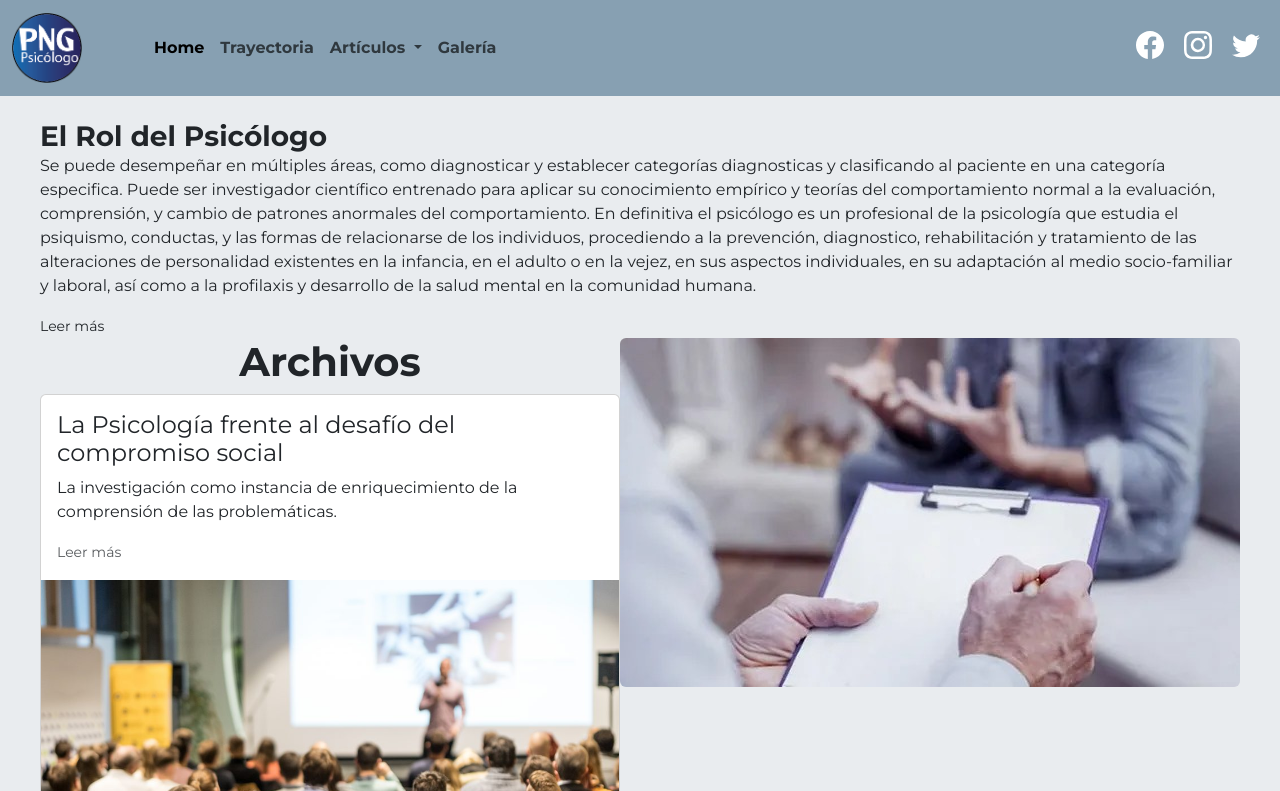
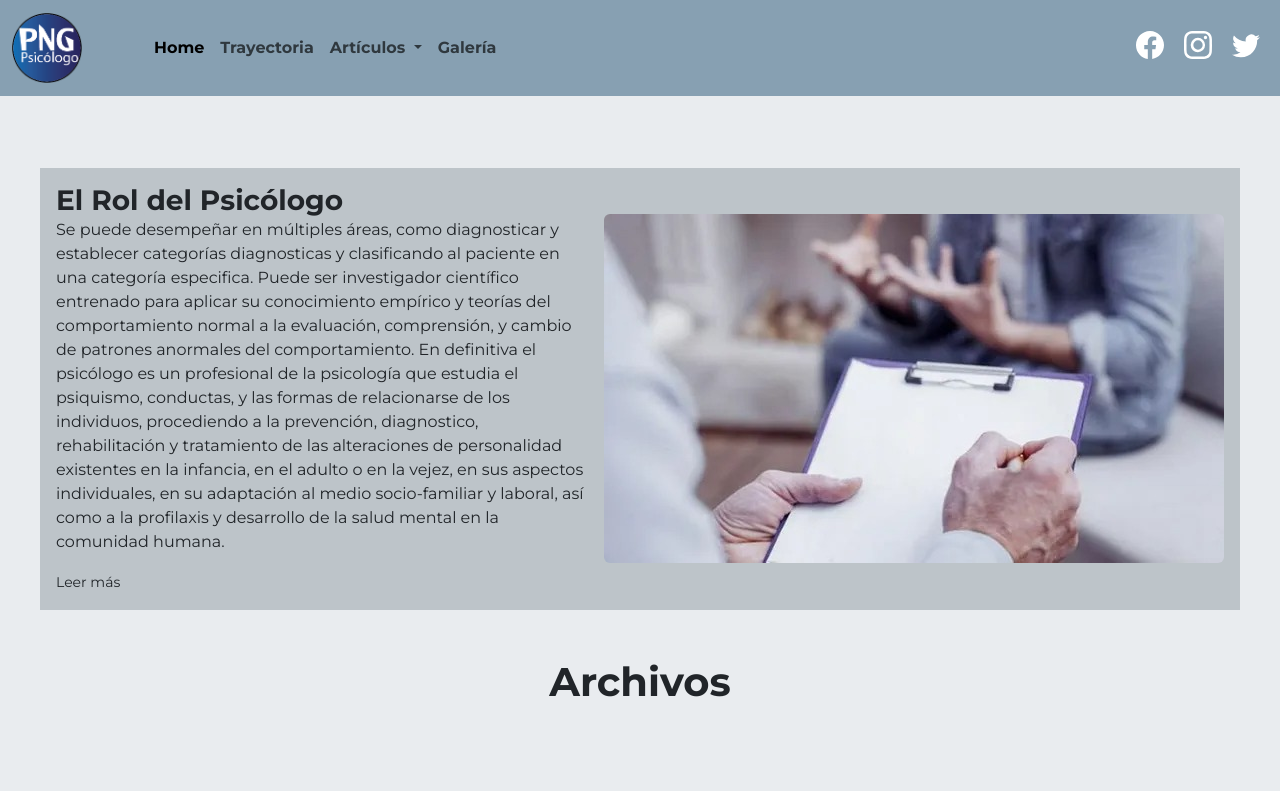
Before and after one commit to 5to2do/PreEntrega2RodriguezToledo, a website: page pages/articulos.html in a window 1280 px wide. Shown: the top 791 px of the page. Drawn offline with nearby package versions, Linux system fonts and the light colour scheme.

Commit message:
modificaciones  en los estilos

```diff
--- /dev/null
+++ b/scss/components/_articulos.scss
@@ -0,0 +1,49 @@
+// Artículo Destacado
+.articulo-destacado {
+    background-color: #bdc4c9;
+    display: flex;
+    justify-content: space-between;
+    align-items: center;
+    flex-direction: column;
+    margin: 3rem 0;
+    padding: 1rem;
+
+    .destacado {
+      width: 100%;
+      margin-top: 1rem;
+    }
+
+        @media screen and (min-width: 768px) {
+        flex-direction: row;
+
+            .destacado {
+                width: 60%;
+                margin-top: 0;
+                margin-left: 1rem;
+            }
+        }
+    }
+
+  .articulos-archivos {
+    display: flex;
+    justify-content: space-between;
+    align-items: center;
+    flex-direction: column;
+    padding: 3rem 1rem;
+    flex-wrap: wrap;
+
+    .card {
+      width: 100%;
+      margin: 1rem 0;
+    }
+
+    @media screen and (min-width: 768px) {
+      flex-direction: row;
+      justify-content: space-between;
+
+      .card {
+        width: 40%;
+        margin: 2rem;
+      }
+    }
+  }
--- a/scss/styles.scss
+++ b/scss/styles.scss
@@ -10,3 +10,4 @@
 @import "components/trayectoria";
 @import "components/articulo";
 @import "components/galeria";
+@import "components/articulos";
```
Also changed, not shown: css/styles.css, scss/styles.css (deleted), 2 other files.
